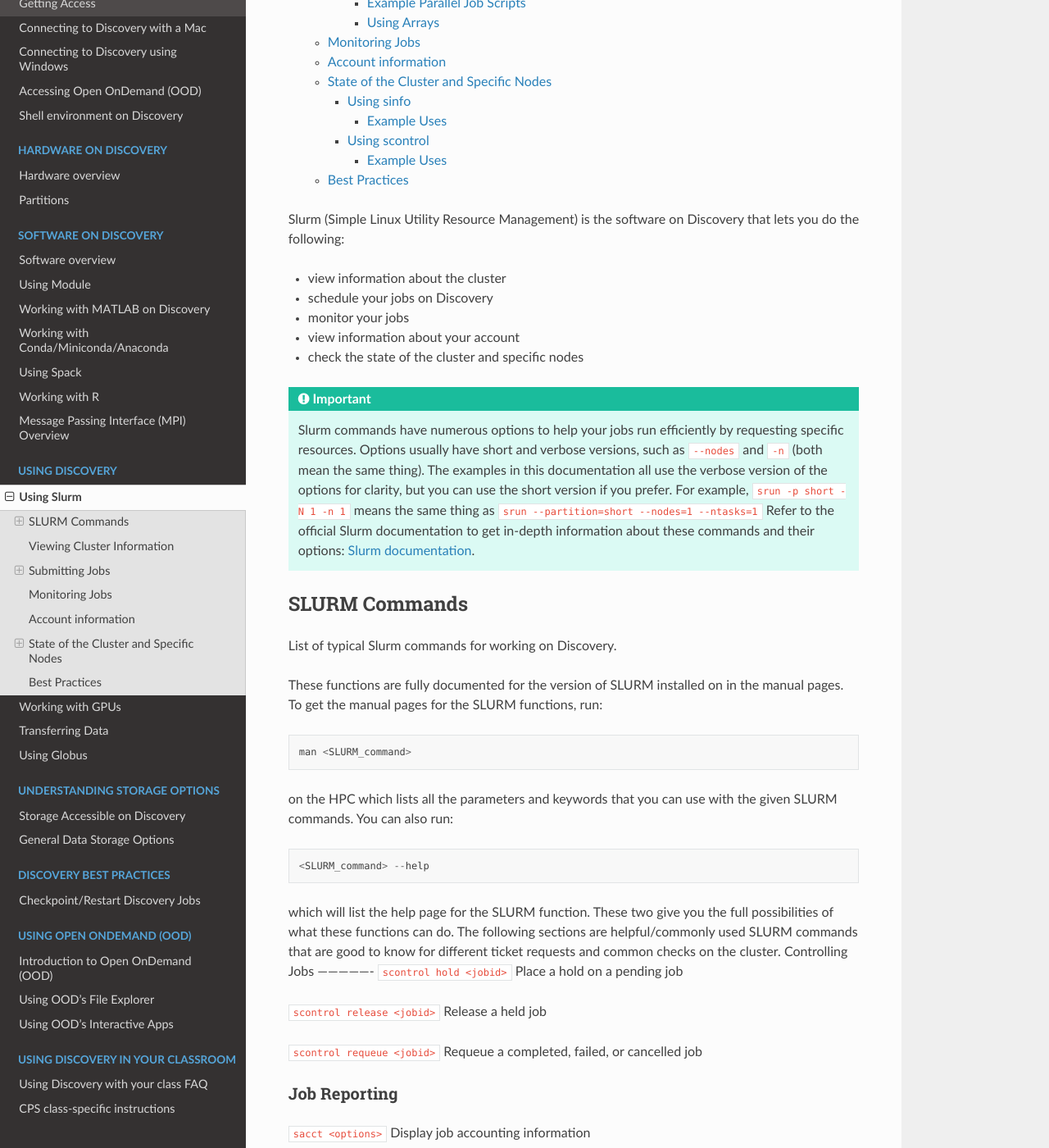
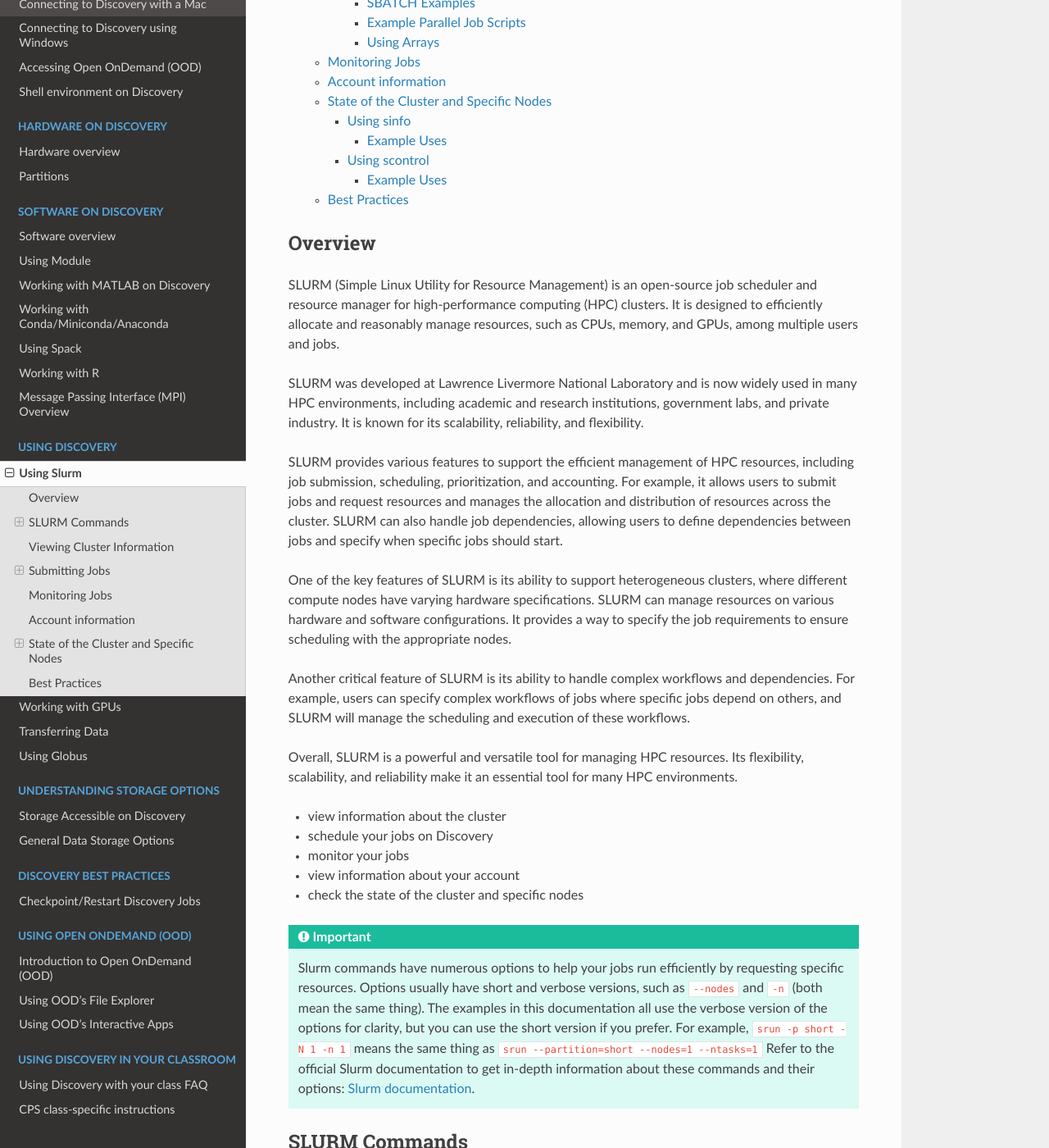
Before and after one commit to northeastern-rc/rc-public-documentation, a Sphinx documentation site: the page built from docs/source/using-discovery/usingslurm.rst, in a window 1280 px wide and 1400 px high, scrolled down 444 px. Shown: the whole window at 82% size. Built offline with Sphinx 7.4.7 and the Read the Docs theme 2.0.0, drawn with Linux system fonts in a browser that asks for light colours.

Commit message:
Add overview section

```diff
--- a/docs/source/using-discovery/usingslurm.rst
+++ b/docs/source/using-discovery/usingslurm.rst
@@ -6,7 +6,19 @@
 .. contents:: Table of Contents
    :depth: 4
 
-Slurm (Simple Linux Utility Resource Management) is the software on Discovery that lets you do the following:
+Overview
+========
+SLURM (Simple Linux Utility for Resource Management) is an open-source job scheduler and resource manager for high-performance computing (HPC) clusters. It is designed to efficiently allocate and reasonably manage resources, such as CPUs, memory, and GPUs, among multiple users and jobs.
+
+SLURM was developed at Lawrence Livermore National Laboratory and is now widely used in many HPC environments, including academic and research institutions, government labs, and private industry. It is known for its scalability, reliability, and flexibility.
+
+SLURM provides various features to support the efficient management of HPC resources, including job submission, scheduling, prioritization, and accounting. For example, it allows users to submit jobs and request resources and manages the allocation and distribution of resources across the cluster. SLURM can also handle job dependencies, allowing users to define dependencies between jobs and specify when specific jobs should start.
+
+One of the key features of SLURM is its ability to support heterogeneous clusters, where different compute nodes have varying hardware specifications. SLURM can manage resources on various hardware and software configurations. It provides a way to specify the job requirements to ensure scheduling with the appropriate nodes.
+
+Another critical feature of SLURM is its ability to handle complex workflows and dependencies. For example, users can specify complex workflows of jobs where specific jobs depend on others, and SLURM will manage the scheduling and execution of these workflows.
+
+Overall, SLURM is a powerful and versatile tool for managing HPC resources. Its flexibility, scalability, and reliability make it an essential tool for many HPC environments.
 
 * view information about the cluster
 * schedule your jobs on Discovery
```
